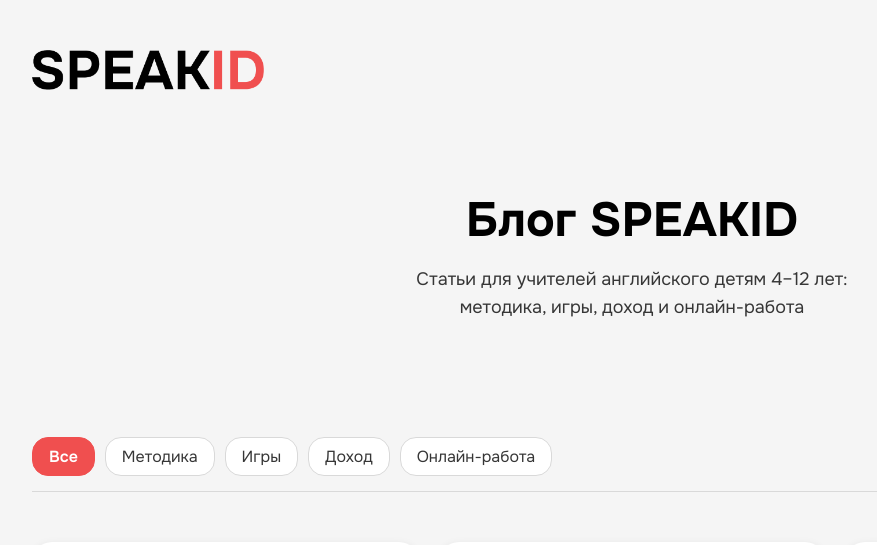
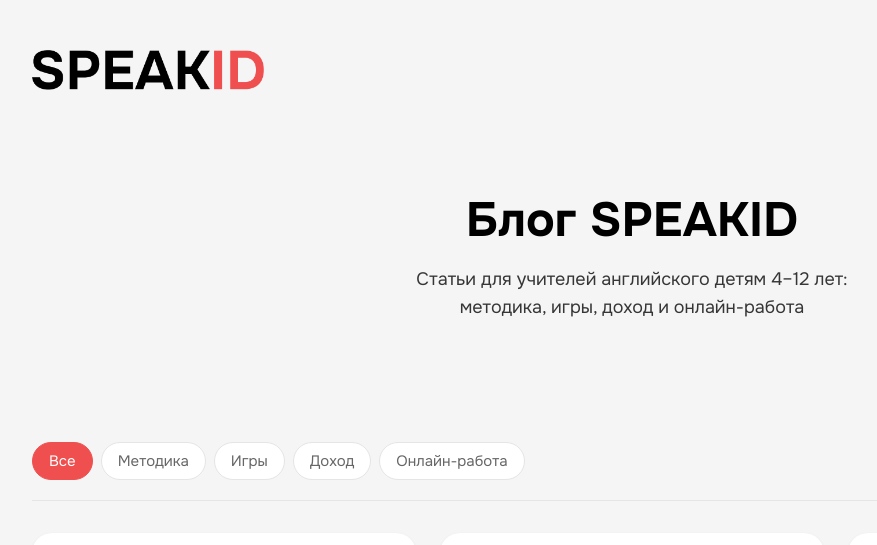
Before and after one commit to mvikdvwies/speakid-blog, a Jekyll site: the page built from index.md, in a window 1280 px wide. Shown: the top 545 px of the page, without its empty margins (8-885 px from the left). Built offline with Jekyll 4.4.1, drawn with Linux system fonts in a browser that asks for light colours.

Commit message:
Update style.css

```diff
--- a/assets/style.css
+++ b/assets/style.css
@@ -690,28 +690,26 @@ small {
 /* Category Filter */
 .category-filter {
   display: flex;
-  gap: var(--gap_small);
-  margin-bottom: var(--padding_large);
-  padding: var(--gap_large) 0;
+  gap: 8px;
+  margin-bottom: 32px;
+  padding: 20px 0;
   flex-wrap: wrap;
-  border-bottom: 1px solid var(--color_grey_light);
+  border-bottom: 1px solid #E5E5E5;
   position: sticky;
   top: 0;
   background: var(--color_grey_ultra_light);
   z-index: 10;
-  padding-top: var(--gap_medium);
-  padding-bottom: var(--gap_medium);
 }
 
 .filter-btn {
   padding: 8px 16px;
   background: var(--color_white);
-  border: 1px solid var(--color_grey_light);
-  border-radius: var(--radius_medium);
+  border: 1px solid #E5E5E5;
+  border-radius: 20px;
   font-family: 'Onest', sans-serif;
-  font-size: var(--font_size_default);
+  font-size: 15px;
   font-weight: 400;
-  color: var(--color_grey_ultra_dark);
+  color: #666666;
   cursor: pointer;
   transition: all 0.2s ease;
 }
@@ -726,32 +724,32 @@ small {
   background: var(--color_red_default);
   color: var(--color_white);
   border-color: var(--color_red_default);
-  font-weight: 600;
+  font-weight: 500;
 }
 
 /* Articles Grid */
 .articles-grid {
   display: grid;
   grid-template-columns: repeat(3, 1fr);
-  gap: var(--gap_large);
+  gap: 24px;
   margin-bottom: var(--padding_large);
 }
 
 /* Article Card */
 .article-card {
   background: var(--color_white);
-  border-radius: var(--radius_large);
+  border-radius: 20px;
   overflow: hidden;
-  box-shadow: 0 2px 8px rgba(0, 0, 0, 0.08);
-  transition: all 0.3s ease;
+  box-shadow: 0 1px 3px rgba(0, 0, 0, 0.08);
+  transition: all 0.3s cubic-bezier(0.4, 0, 0.2, 1);
   display: flex;
   flex-direction: column;
   height: 100%;
 }
 
 .article-card:hover {
-  box-shadow: 0 4px 16px rgba(0, 0, 0, 0.12);
-  transform: translateY(-4px);
+  box-shadow: 0 4px 12px rgba(0, 0, 0, 0.12);
+  transform: translateY(-2px);
 }
 
 .article-card-link {
@@ -765,7 +763,7 @@ small {
 
 .article-card-image {
   width: 100%;
-  height: 200px;
+  height: 220px;
   overflow: hidden;
   background: var(--color_grey_ultra_light);
   position: relative;
@@ -775,11 +773,11 @@ small {
   width: 100%;
   height: 100%;
   object-fit: cover;
-  transition: transform 0.3s ease;
+  transition: transform 0.4s cubic-bezier(0.4, 0, 0.2, 1);
 }
 
 .article-card:hover .article-card-image img {
-  transform: scale(1.05);
+  transform: scale(1.03);
 }
 
 .article-card-image-placeholder {
@@ -790,7 +788,7 @@ small {
 }
 
 .article-card-content {
-  padding: var(--gap_large);
+  padding: 20px;
   display: flex;
   flex-direction: column;
   flex-grow: 1;
@@ -799,43 +797,46 @@ small {
 .article-card-meta {
   display: flex;
   align-items: center;
-  gap: var(--gap_medium);
-  margin-bottom: var(--gap_medium);
-  font-size: var(--font_size_small);
+  gap: 12px;
+  margin-bottom: 12px;
+  font-size: 13px;
   flex-wrap: wrap;
 }
 
 .article-card-category {
-  background: var(--color_red_ultra_light);
-  color: var(--color_red_active);
-  padding: 4px 12px;
-  border-radius: var(--radius_small);
-  font-weight: 500;
-  font-size: var(--font_size_small);
+  background: #F5F5F5;
+  color: #666666;
+  padding: 4px 10px;
+  border-radius: 6px;
+  font-weight: 400;
+  font-size: 12px;
+  line-height: 1.4;
 }
 
 .article-card-date {
-  color: var(--color_grey_dark);
+  color: #999999;
   font-weight: 400;
+  font-size: 13px;
 }
 
 .article-card-title {
-  font-size: var(--font_size_medium);
-  font-weight: 600;
-  color: var(--color_black);
-  margin: 0 0 var(--gap_medium) 0;
+  font-size: 18px;
+  font-weight: 500;
+  color: #1A1A1A;
+  margin: 0 0 10px 0;
   line-height: 1.4;
   display: -webkit-box;
   -webkit-line-clamp: 2;
   -webkit-box-orient: vertical;
   overflow: hidden;
+  letter-spacing: -0.01em;
 }
 
 .article-card-description {
-  font-size: var(--font_size_default);
-  color: var(--color_grey_ultra_dark);
-  line-height: 1.6;
-  margin: 0 0 var(--gap_medium) 0;
+  font-size: 15px;
+  color: #666666;
+  line-height: 1.5;
+  margin: 0 0 16px 0;
   flex-grow: 1;
   display: -webkit-box;
   -webkit-line-clamp: 3;
@@ -845,16 +846,16 @@ small {
 
 .article-card-footer {
   margin-top: auto;
-  padding-top: var(--gap_medium);
-  border-top: 1px solid var(--color_grey_ultra_light);
+  padding-top: 12px;
+  border-top: 1px solid #F0F0F0;
 }
 
 .article-card-reading-time {
   display: inline-flex;
   align-items: center;
   gap: 4px;
-  font-size: var(--font_size_small);
-  color: var(--color_grey_dark);
+  font-size: 13px;
+  color: #999999;
   font-weight: 400;
 }
 
@@ -868,6 +869,7 @@ small {
 @media (max-width: 1180px) {
   .articles-grid {
     grid-template-columns: repeat(2, 1fr);
+    gap: 20px;
   }
 }
 
@@ -886,7 +888,7 @@ small {
 
   .articles-grid {
     grid-template-columns: 1fr;
-    gap: var(--gap_large);
+    gap: 16px;
   }
 
   .category-filter {
@@ -903,7 +905,11 @@ small {
   }
 
   .article-card-image {
-    height: 180px;
+    height: 200px;
+  }
+
+  .article-card-content {
+    padding: 16px;
   }
 }
 
```
